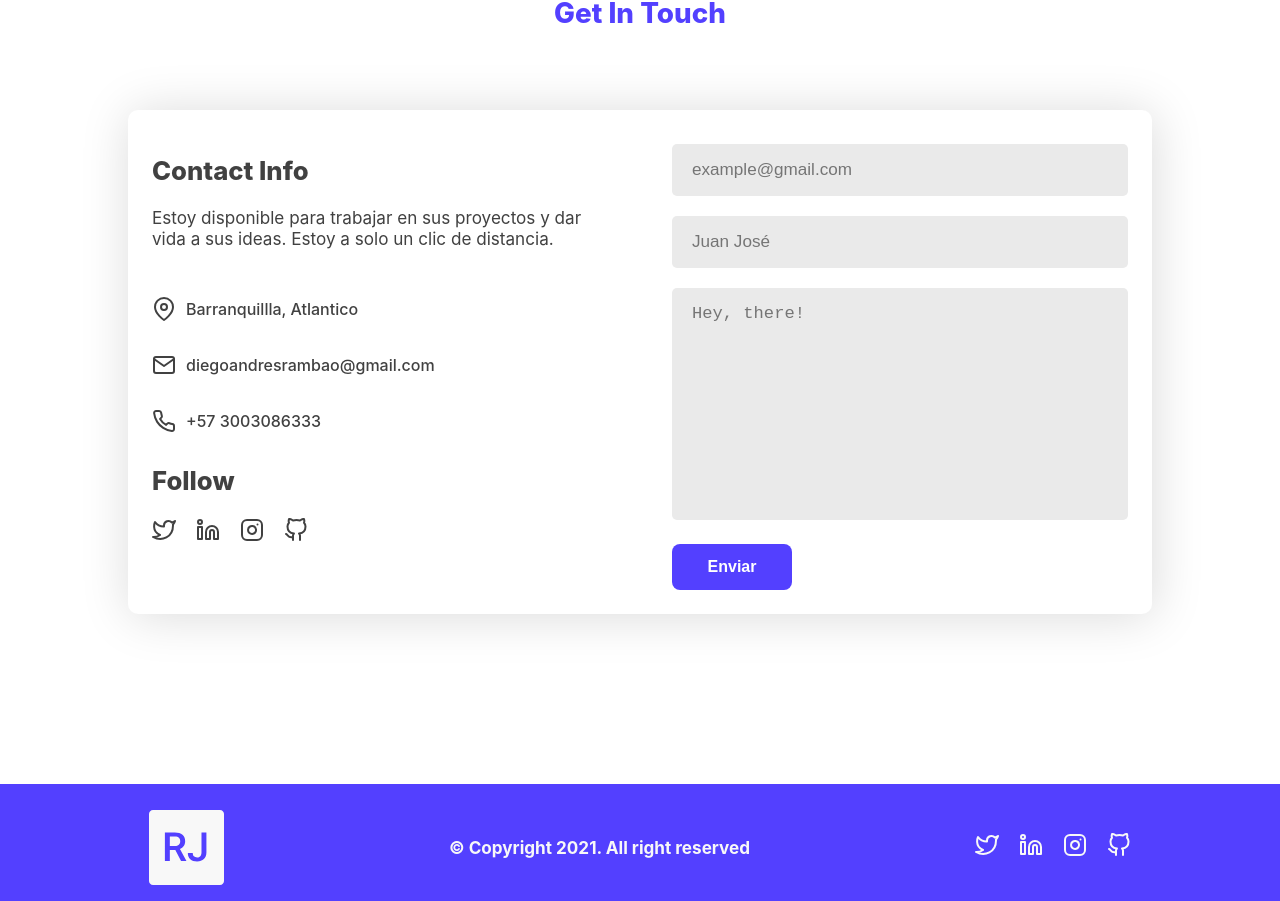
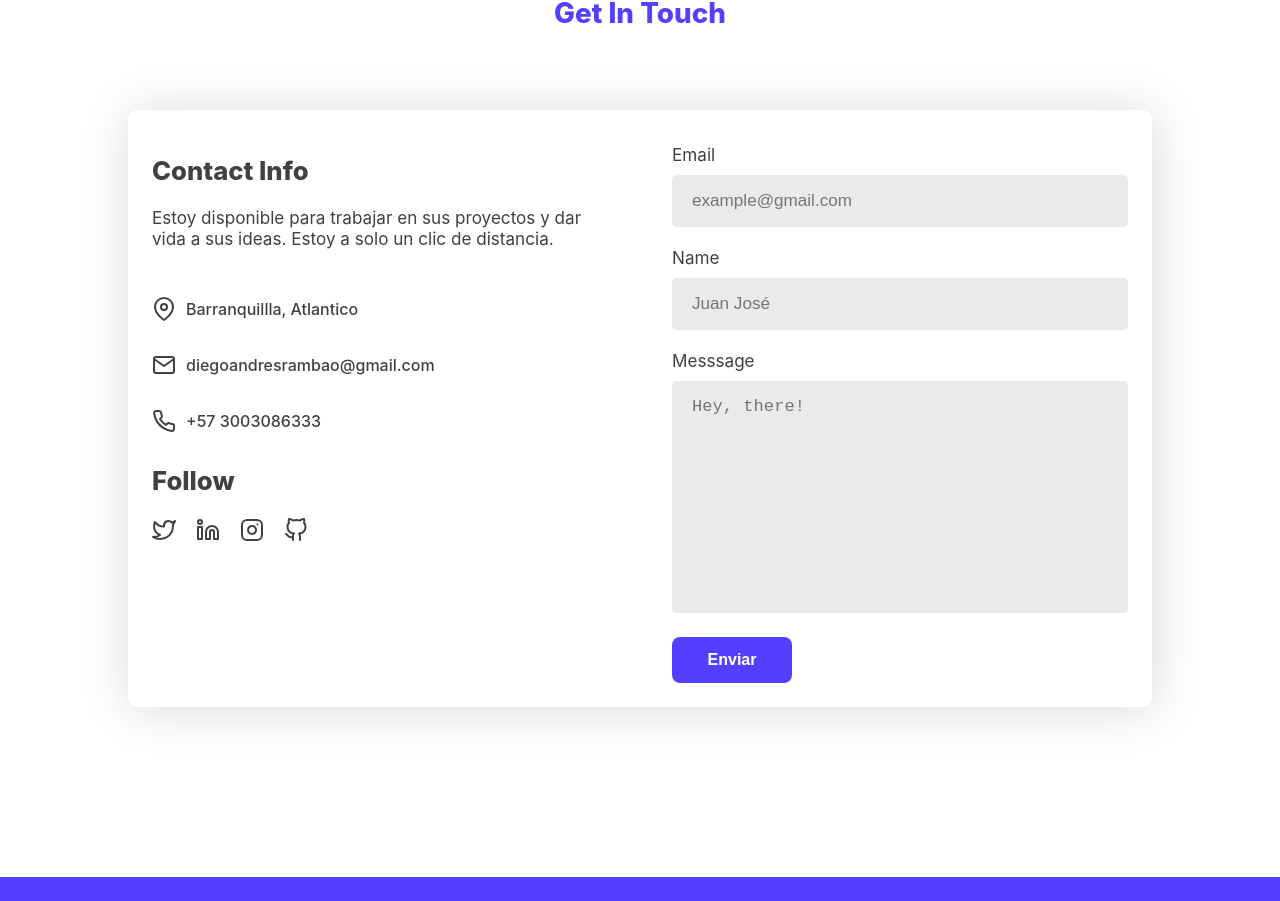
Before and after one commit to diegoRambao/web-site-personal, a React (Create React App) app: page / in a window 1280 px wide. Shown: the part 3509-4410 px from the top of the page. Built offline with nearby package versions, Linux system fonts and the light colour scheme.

Commit message:
feat: add label in form contact

```diff
--- a/src/components/Contact/index.js
+++ b/src/components/Contact/index.js
@@ -37,9 +37,18 @@ export const Contact = () => {
                </div>
 
                <form onSubmit={handleSubmit} className="form-contact">
-                  <input type="text" name="email" id="email" placeholder="example@gmail.com" className="input-text-contact" />
-                  <input type="text" name="name" id="name" placeholder="Juan José" className="input-text-contact" />
-                  <textarea name="message" id="message" placeholder="Hey, there!" className="textarea-contact"></textarea>
+                  <div className="form-control">
+                     <label for="email">Email</label>
+                     <input type="text" name="email" id="email" placeholder="example@gmail.com" className="input-text-contact" />
+                  </div>
+                  <div className="form-control">
+                     <label for="name">Name</label>
+                     <input type="text" name="name" id="name" placeholder="Juan José" className="input-text-contact" />
+                  </div>
+                  <div className="form-control">
+                     <label for="message">Messsage</label>
+                     <textarea name="message" id="message" placeholder="Hey, there!" className="textarea-contact"></textarea>
+                  </div>
                   <button className="button-submit-contact">Enviar</button>
                </form>
             </ContainerContact>
--- a/src/components/Contact/style.js
+++ b/src/components/Contact/style.js
@@ -47,6 +47,12 @@ export const ContainerContact = styled.div`
    .container-input {
       width: 100%;
    }
+   .form-control {
+      margin-top: 10px;
+   }
+   label {
+      color: #414141;
+   }
    input,
    textarea {
       padding: 16px 20px;
```
